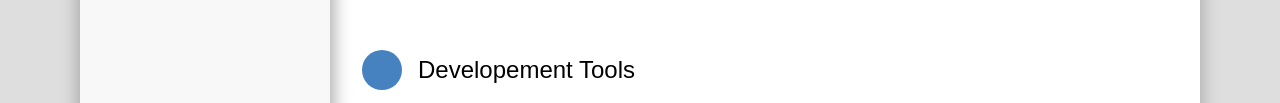
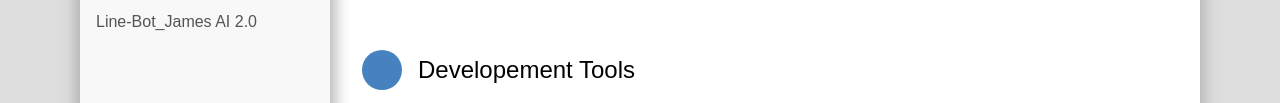
Before and after one commit to james8611088/resume.github.io, a plain HTML site: page index.html in a window 1280 px wide. Shown: the part 962-1065 px from the top of the page. Drawn offline with Linux system fonts and the light colour scheme.

Commit message:
Update index.html

```diff
--- a/index.html
+++ b/index.html
@@ -68,6 +68,12 @@
             <i class="fab fa-medium"></i>
             <a target="_blank" rel="author" href="https://drive.google.com/file/d/1vvntebE7B8ighobO_X6kySKm7bfh8B-4/view?usp=sharing">
               <span>104 Resume</span>
+            </a>
+        </div>
+        <div class="info-section link">
+            <i class="fab fa-medium"></i>
+            <a target="_blank" rel="author" href="https://lin.ee/sMBUxmO">
+              <span>Line-Bot_James AI 2.0</span>
             </a>
         </div>
       </div>
```
